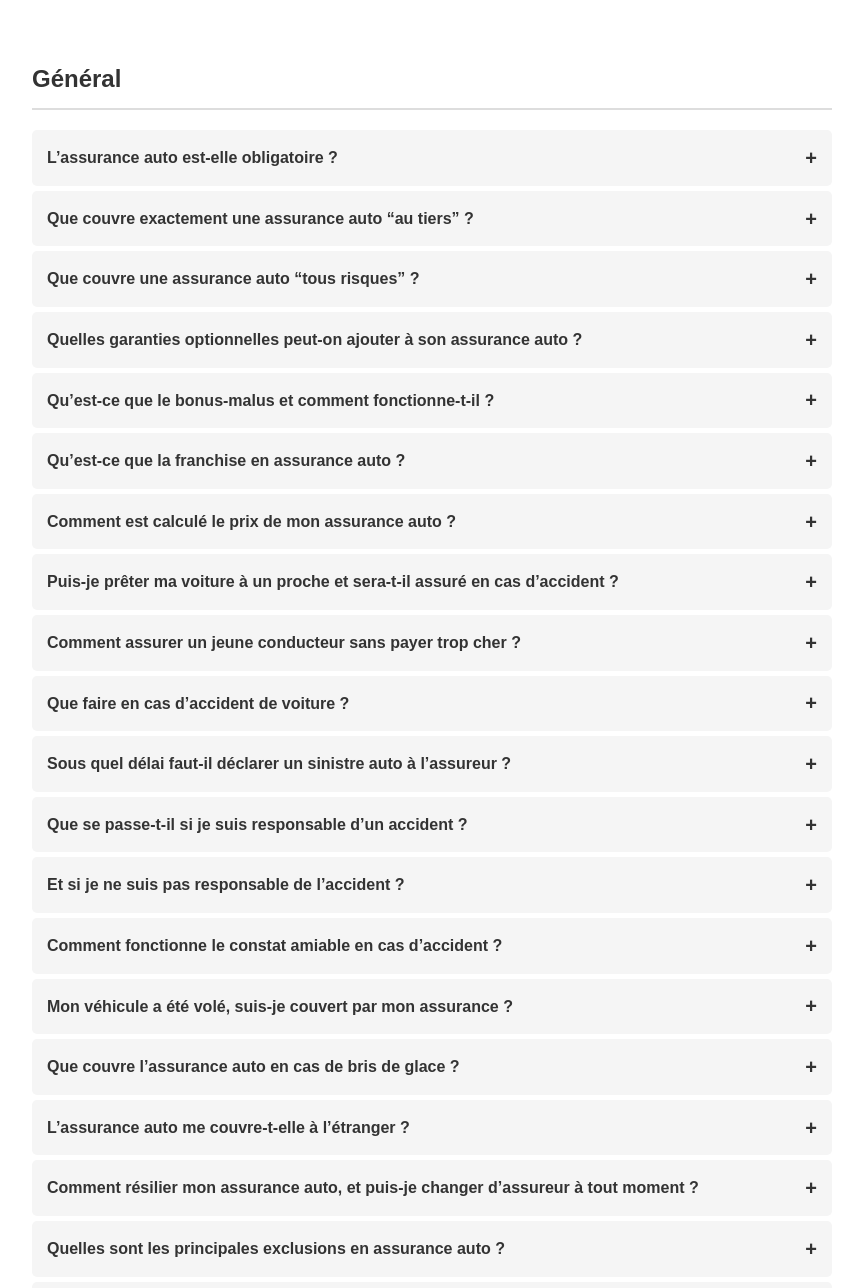
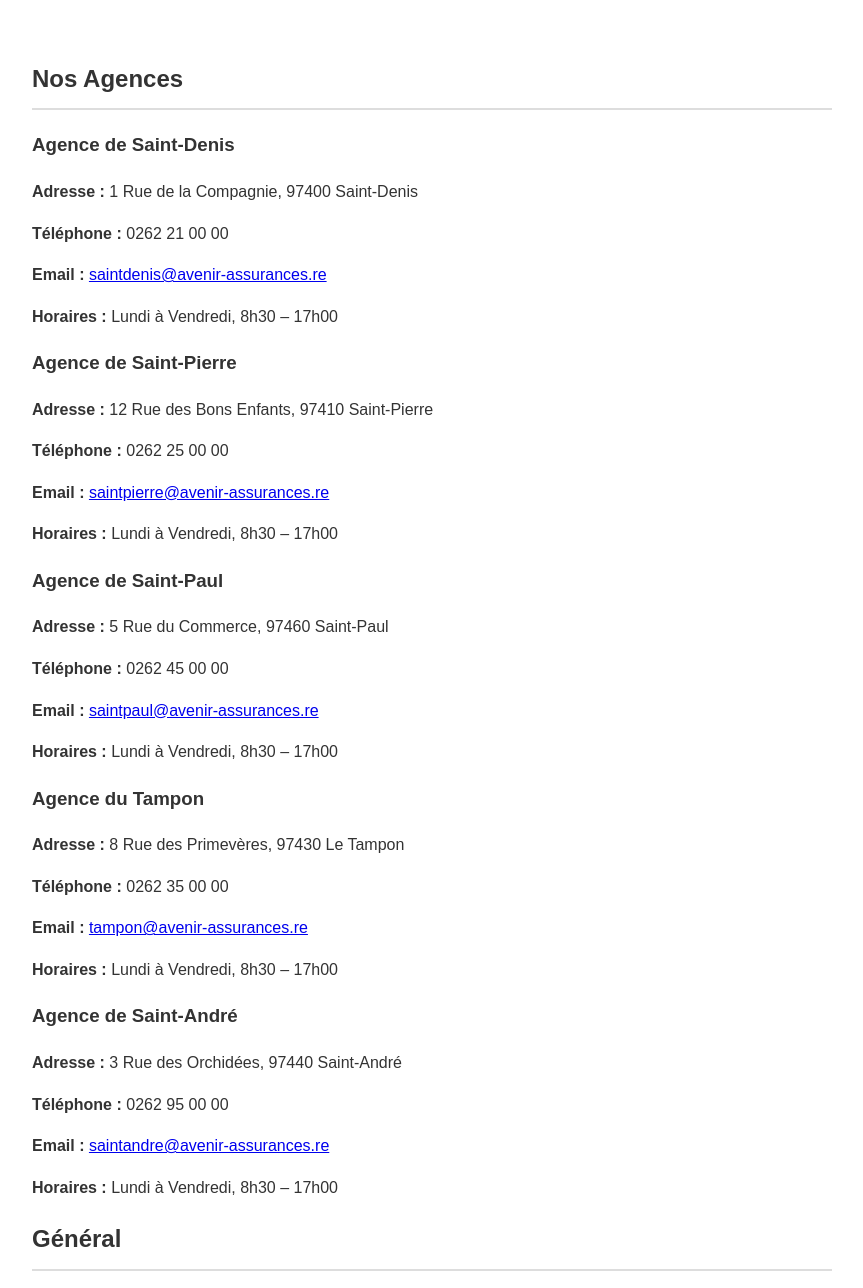
Before and after one commit to loic1prime974/chatbotavenirassur, a plain HTML site: page index.html in a window 1280 px wide. Shown: the top 1288 px of the page, without its empty margins (208-1071 px from the left). Drawn offline with Linux system fonts and the light colour scheme.

Commit message:
add agences informations

```diff
--- a/index.html
+++ b/index.html
@@ -14,6 +14,50 @@
     <main>
         <div class="faq-container">
             <div class="faq-category">
+                        <!-- Section des agences -->
+        <div class="agencies-container">
+            <h2>Nos Agences</h2>
+
+            <div class="agency">
+                <h3>Agence de Saint-Denis</h3>
+                <p><strong>Adresse :</strong> 1 Rue de la Compagnie, 97400 Saint-Denis</p>
+                <p><strong>Téléphone :</strong> 0262 21 00 00</p>
+                <p><strong>Email :</strong> <a href="mailto:saintdenis@avenir-assurances.re">saintdenis@avenir-assurances.re</a></p>
+                <p><strong>Horaires :</strong> Lundi à Vendredi, 8h30 – 17h00</p>
+            </div>
+
+            <div class="agency">
+                <h3>Agence de Saint-Pierre</h3>
+                <p><strong>Adresse :</strong> 12 Rue des Bons Enfants, 97410 Saint-Pierre</p>
+                <p><strong>Téléphone :</strong> 0262 25 00 00</p>
+                <p><strong>Email :</strong> <a href="mailto:saintpierre@avenir-assurances.re">saintpierre@avenir-assurances.re</a></p>
+                <p><strong>Horaires :</strong> Lundi à Vendredi, 8h30 – 17h00</p>
+            </div>
+
+            <div class="agency">
+                <h3>Agence de Saint-Paul</h3>
+                <p><strong>Adresse :</strong> 5 Rue du Commerce, 97460 Saint-Paul</p>
+                <p><strong>Téléphone :</strong> 0262 45 00 00</p>
+                <p><strong>Email :</strong> <a href="mailto:saintpaul@avenir-assurances.re">saintpaul@avenir-assurances.re</a></p>
+                <p><strong>Horaires :</strong> Lundi à Vendredi, 8h30 – 17h00</p>
+            </div>
+
+            <div class="agency">
+                <h3>Agence du Tampon</h3>
+                <p><strong>Adresse :</strong> 8 Rue des Primevères, 97430 Le Tampon</p>
+                <p><strong>Téléphone :</strong> 0262 35 00 00</p>
+                <p><strong>Email :</strong> <a href="mailto:tampon@avenir-assurances.re">tampon@avenir-assurances.re</a></p>
+                <p><strong>Horaires :</strong> Lundi à Vendredi, 8h30 – 17h00</p>
+            </div>
+
+            <div class="agency">
+                <h3>Agence de Saint-André</h3>
+                <p><strong>Adresse :</strong> 3 Rue des Orchidées, 97440 Saint-André</p>
+                <p><strong>Téléphone :</strong> 0262 95 00 00</p>
+                <p><strong>Email :</strong> <a href="mailto:saintandre@avenir-assurances.re">saintandre@avenir-assurances.re</a></p>
+                <p><strong>Horaires :</strong> Lundi à Vendredi, 8h30 – 17h00</p>
+            </div>
+        </div>
                 <h2>Général</h2>
                 <div class="faq-items" id="general-faq">
                     <!-- Le contenu sera chargé dynamiquement depuis le fichier JSON -->
@@ -21,6 +65,8 @@
             </div>
             <p class="loading">Chargement des questions fréquentes...</p>
         </div>
+
+
     </main>
 
     <footer>
```
